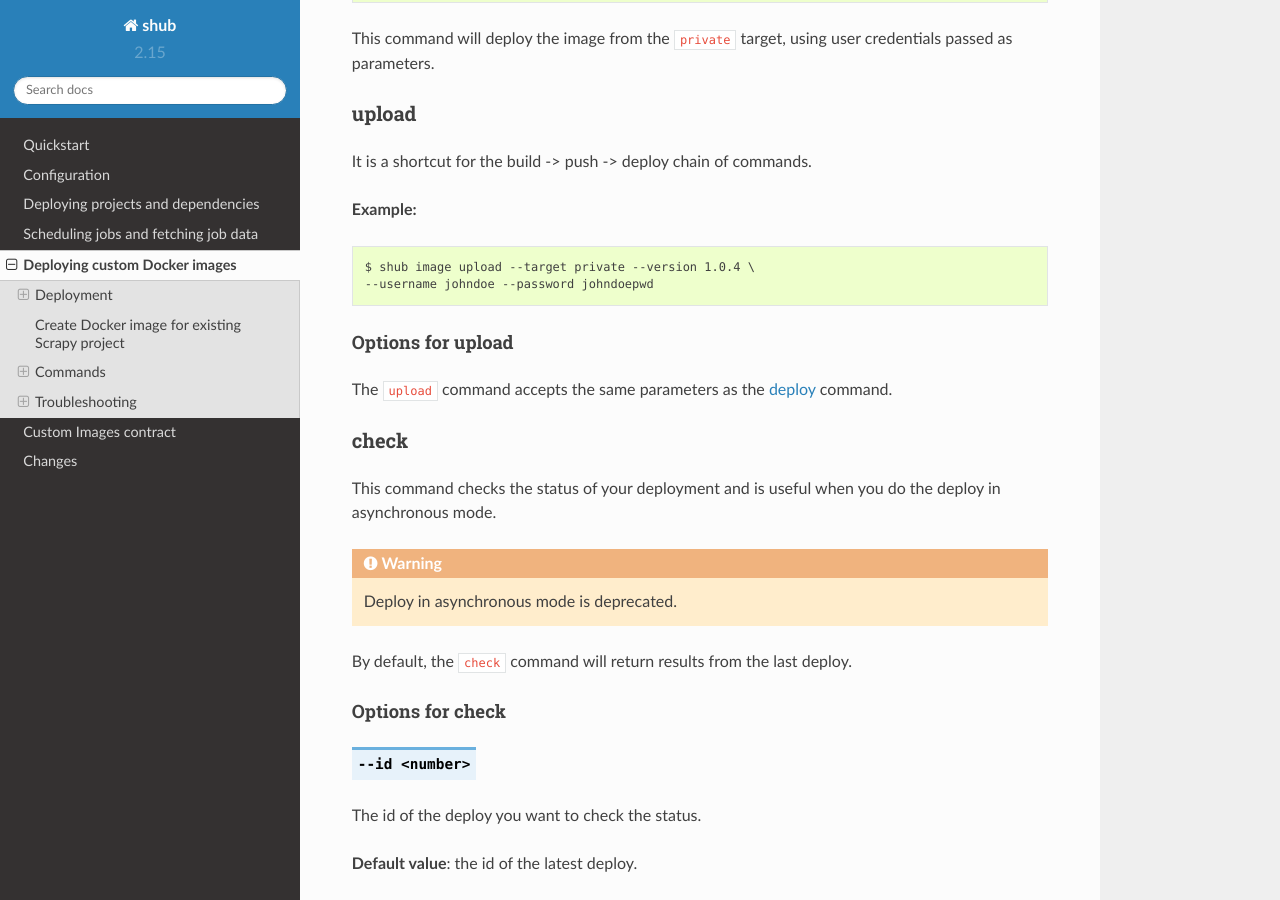
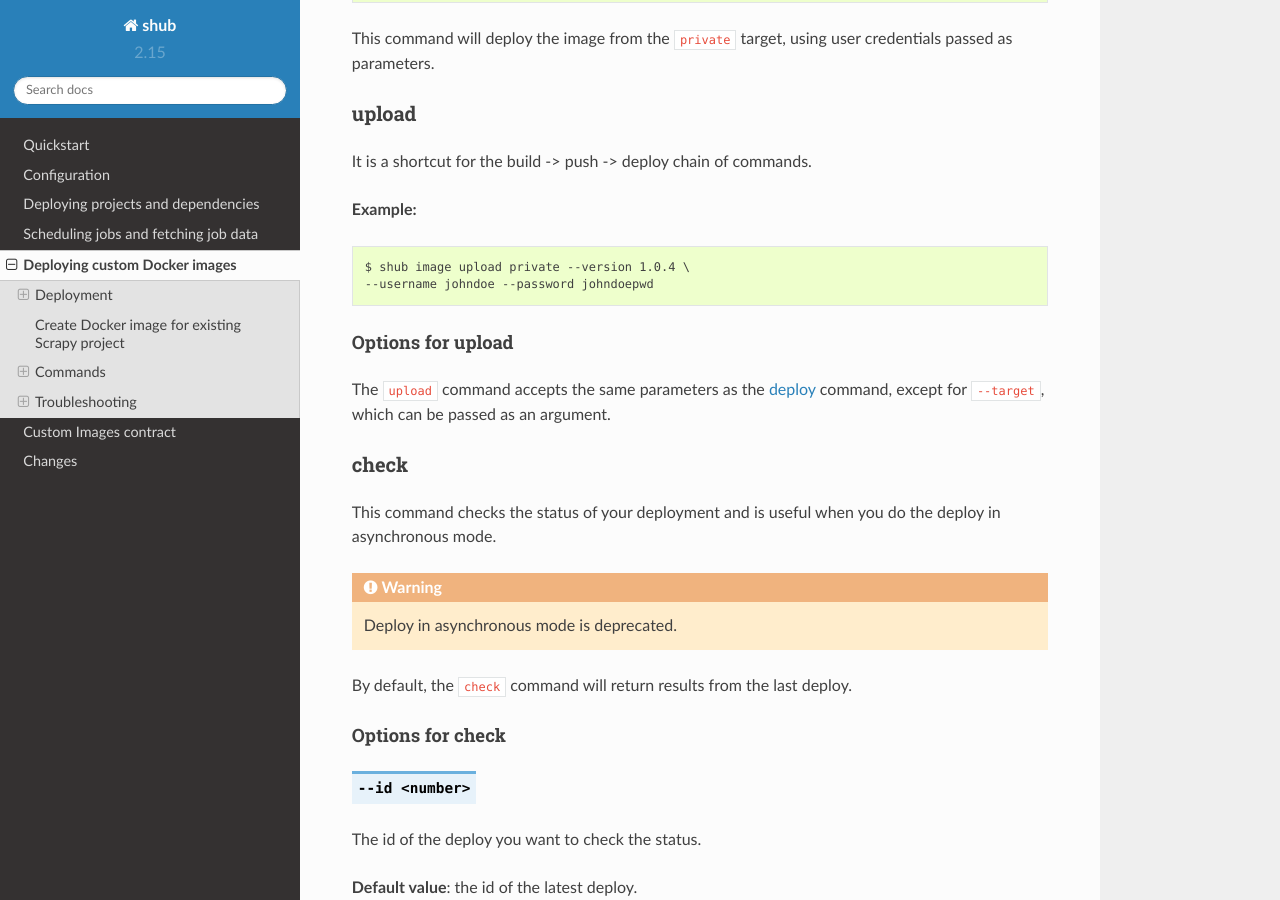
Before and after one commit to scrapinghub/shub, a Sphinx documentation site: the page built from docs/deploy-custom-image.rst, in a window 1280 px wide and 900 px high, scrolled down 8050 px. Built offline with Sphinx 7.4.7 and the Read the Docs theme 2.0.0, drawn with Linux system fonts in a browser that asks for light colours.

Commit message:
Fix shub image upload documentation about the target parameter (#448)

```diff
--- a/docs/deploy-custom-image.rst
+++ b/docs/deploy-custom-image.rst
@@ -375,14 +375,16 @@
 
 ::
 
-    $ shub image upload --target private --version 1.0.4 \
+    $ shub image upload private --version 1.0.4 \
     --username johndoe --password johndoepwd
 
 
 Options for upload
 ^^^^^^^^^^^^^^^^^^
 
-The ``upload`` command accepts the same parameters as the :ref:`deploy <commands-deploy>` command.
+The ``upload`` command accepts the same parameters as the :ref:`deploy
+<commands-deploy>` command, except for ``--target``, which can be passed as an
+argument.
 
 
 .. _commands-check:
```
